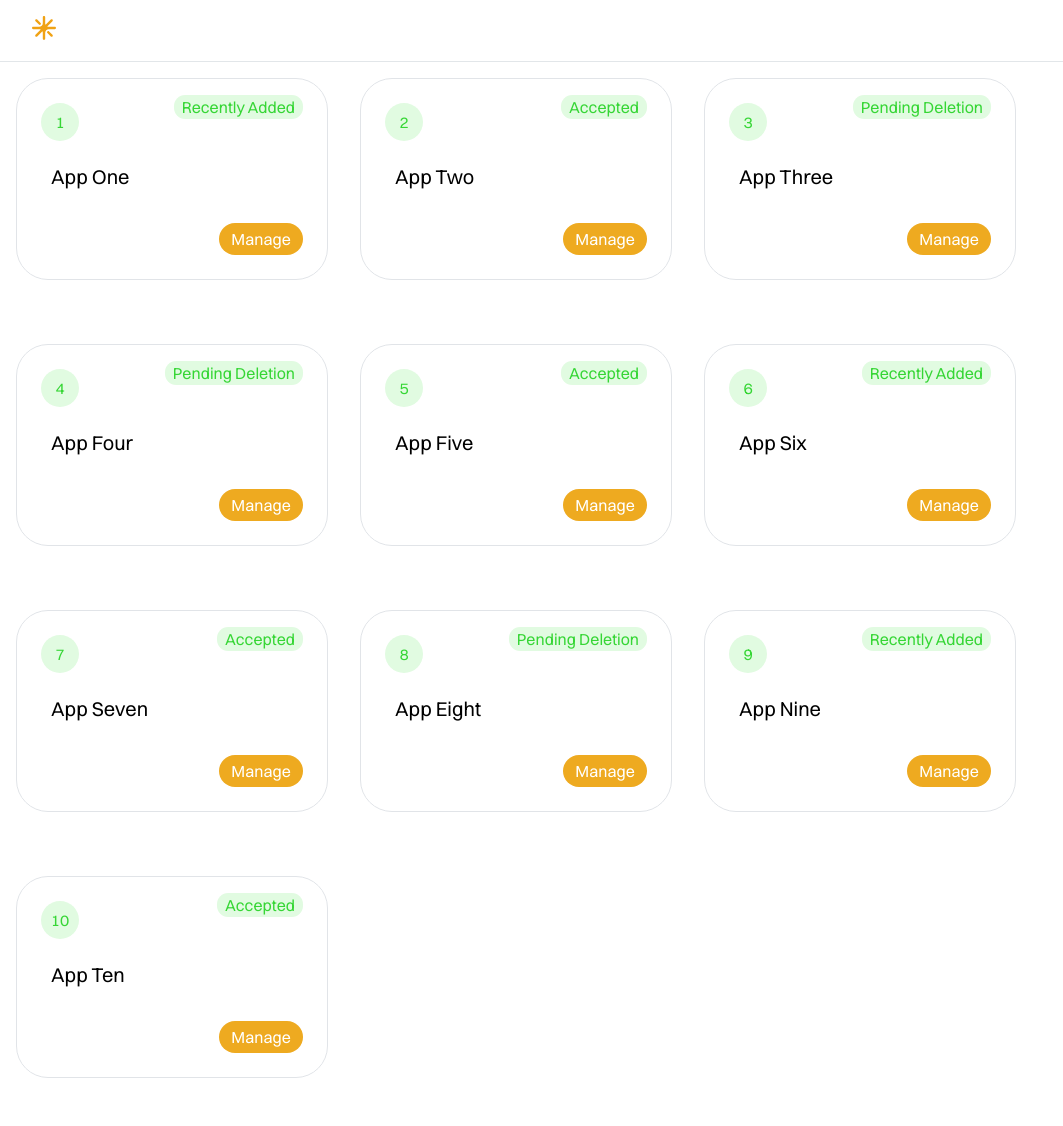
After one commit to aldinalagic/COS10026-Group-Project, a PHP site: page /applications.php in a window 1280 px wide; the page is wider, and only the part inside the window is pictured. The commit adds this page. Shown: that part, without its empty margins (0-1063 px from the left). Run offline with PHP 8.4, Linux system fonts and the light colour scheme.

Commit message:
application.php jobs formatting complete, currently does not access the database though, also looks rough currently. The header for the manager pages has also been started but will be replaced by Aldin's work so pay it no mind.

```diff
--- /dev/null
+++ b/applications.php
@@ -0,0 +1,42 @@
+<!DOCTYPE html>
+<?php
+    require_once 'button.php';
+?>
+<html lang="en">
+<head>
+    <meta charset="UTF-8">
+    <meta name="viewport" content="width=device-width, initial-scale=1.0">
+    <!--<link rel="stylesheet" href="styles/applications.css">-->
+    <link rel="stylesheet" href="styles/style.css">
+    <title>Applications</title>
+</head>
+<body id="app-body">
+    <?php
+        // Include the header
+        include 'manage-header.inc';
+        echo "<div id='app-grid'>";
+
+        $applications = [
+            ['id' => 1, 'name' => 'App One', 'status' => 'Recently Added'],
+            ['id' => 2, 'name' => 'App Two', 'status' => 'Accepted'],
+            ['id' => 3, 'name' => 'App Three', 'status' => 'Pending Deletion'],
+            ['id' => 4, 'name' => 'App Four', 'status' => 'Pending Deletion'],
+            ['id' => 5, 'name' => 'App Five', 'status' => 'Accepted'],
+            ['id' => 6, 'name' => 'App Six', 'status' => 'Recently Added'],
+            ['id' => 7, 'name' => 'App Seven', 'status' => 'Accepted'],
+            ['id' => 8, 'name' => 'App Eight', 'status' => 'Pending Deletion'],
+            ['id' => 9, 'name' => 'App Nine', 'status' => 'Recently Added'],
+            ['id' => 10, 'name' => 'App Ten', 'status' => 'Accepted'],
+        ];
+        foreach ($applications as $app) {
+            echo "<div class='app-card'>",
+                "<div id='appid'>" . "<p>{$app['id']}</p>" . "</div>",
+                "<p id='appstatus'>{$app['status']}</p>",
+                "<h6 id='appname'>{$app['name']}</h6>",
+                "<div>" . createButton(ButtonSize::Normal, ButtonVariant::Filled, ButtonColor::Amber, '', 'Manage', 'button', 'jobs.php') . "</div>",
+                "</div>";
+        }
+        echo "</div>";
+    ?>
+</body>
+</html>
--- /dev/null
+++ b/manage-header.inc
@@ -0,0 +1,11 @@
+<header id='manage-header'>
+    <div id="glow-manage-icon">
+        <img src="images/icons/glow-logo.svg" alt="Logo" />
+    </div>
+    <div>
+
+    </div>
+    <div>
+
+    </div>
+</header>
--- a/styles/style.css
+++ b/styles/style.css
@@ -1318,3 +1318,97 @@ td {
 }
 
 /* //////////////////////// End about.php //////////////////////// */
+
+/* //////////////////////// manage-header.inc //////////////////////// */
+
+#manage-header {
+    display: flex;
+    width: 100vw;
+
+    justify-content: space-between;
+    padding: 16px 32px;
+    background-color: var(--color-background_primary);
+    border-bottom: 1px solid var(--color-border_primary);
+}
+
+/* //////////////////////// End manage-header.inc //////////////////////// */
+
+/* //////////////////////// applications.php //////////////////////// */
+
+#app-grid {
+    justify-self: center;
+    align-self: center;
+    display: flex;
+    flex-wrap: wrap;
+    justify-content: flex-start;
+    gap: 32px;
+    flex-direction: row;
+    margin: 16px;
+}
+
+.app-card {
+    display: grid;
+    grid-template-areas:
+        "id status"
+        "name name"
+        "button button";
+    grid-template-columns: min-content auto;
+    grid-template-rows: 1fr 1fr;
+    border: 1px solid #E1E4E8;
+    border-radius: 32px;
+    width: 310px;
+    min-width: 200px;
+    height: 200px;
+    margin-bottom: 32px;
+}
+#appid {
+    grid-area: id;
+    display: flex;
+    justify-content: center;
+    align-items: center;
+    font-size: 16px;
+    background-color: #E1FBE1;
+    color: #36D635;
+    margin: 0;
+    margin-top: 24px;
+    margin-left: 24px;
+    width: 26px;
+    height: 26px;
+    padding: 6px;
+    border-radius: 32px;
+}
+#appid p {
+    margin: 0;
+    padding: 0;
+}
+#appstatus {
+    grid-area: status;
+    background-color: #E1FBE1;
+    color: #36D635;
+    height: fit-content;
+    padding: 0.1em 0.5em;
+    border-radius: 0.7em;
+    float: right;
+    margin-left: auto;
+    margin-right: 24px;
+    font-size: 10px;
+}
+#appname {
+    grid-area: name;
+    font-size: 16px;
+    margin: 0;
+    margin-left: 24px;
+    margin-top: 8px;
+    padding: 0.2em 0.5em 0.2em 0.5em;
+    border-radius: 32px;
+}
+
+.app-card div {
+    grid-area: button;
+    width:fit-content;
+    height:fit-content;
+    margin-left: auto;
+    margin-right: 24px;
+    margin-bottom: 24px;
+}
+/* //////////////////////// End applications.php //////////////////////// */
```
Also changed, not shown: styles/applications.css (added, +51 -0 lines).
